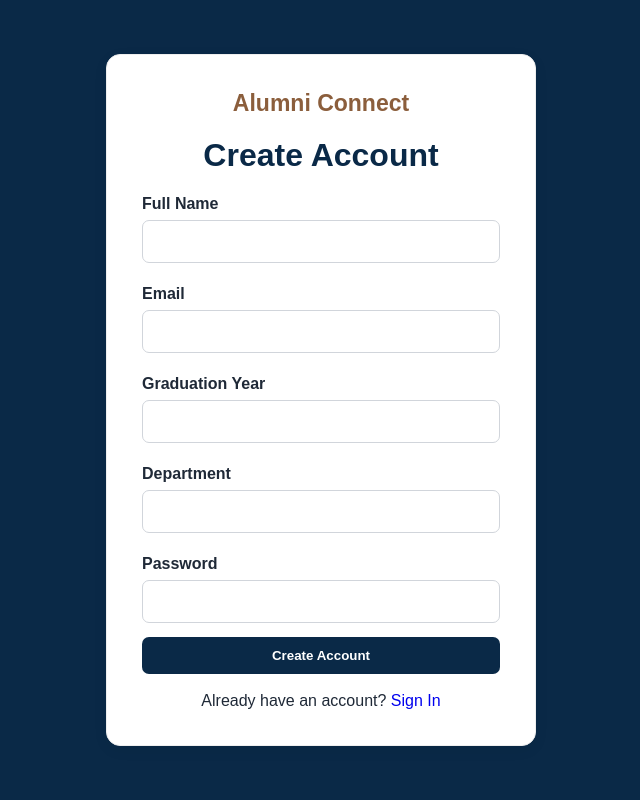
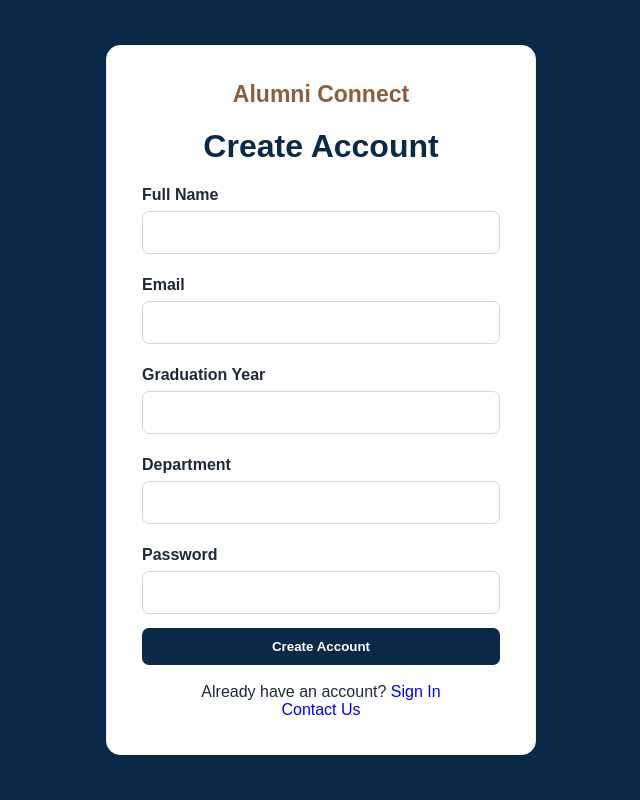
Before and after one commit to khadimhussainsoomro5055-hub/Alumni-Management-System, a Node server app: page /signup in a window 1280 px wide. Shown: the whole page, without its empty margins (319-959 px from the left). Run offline with Node 20, Linux system fonts and the light colour scheme.

Commit message:
Add contact link to registration page

```diff
--- a/views/signup.ejs
+++ b/views/signup.ejs
@@ -55,7 +55,7 @@
       </form>
 
       <div class="auth-link">
-        Already have an account? <a href="/signin">Sign In</a>
+        Already have an account? <a href="/signin">Sign In</a><br><a href="/contact">Contact Us</a>
       </div>
     </div>
   </div>
```
